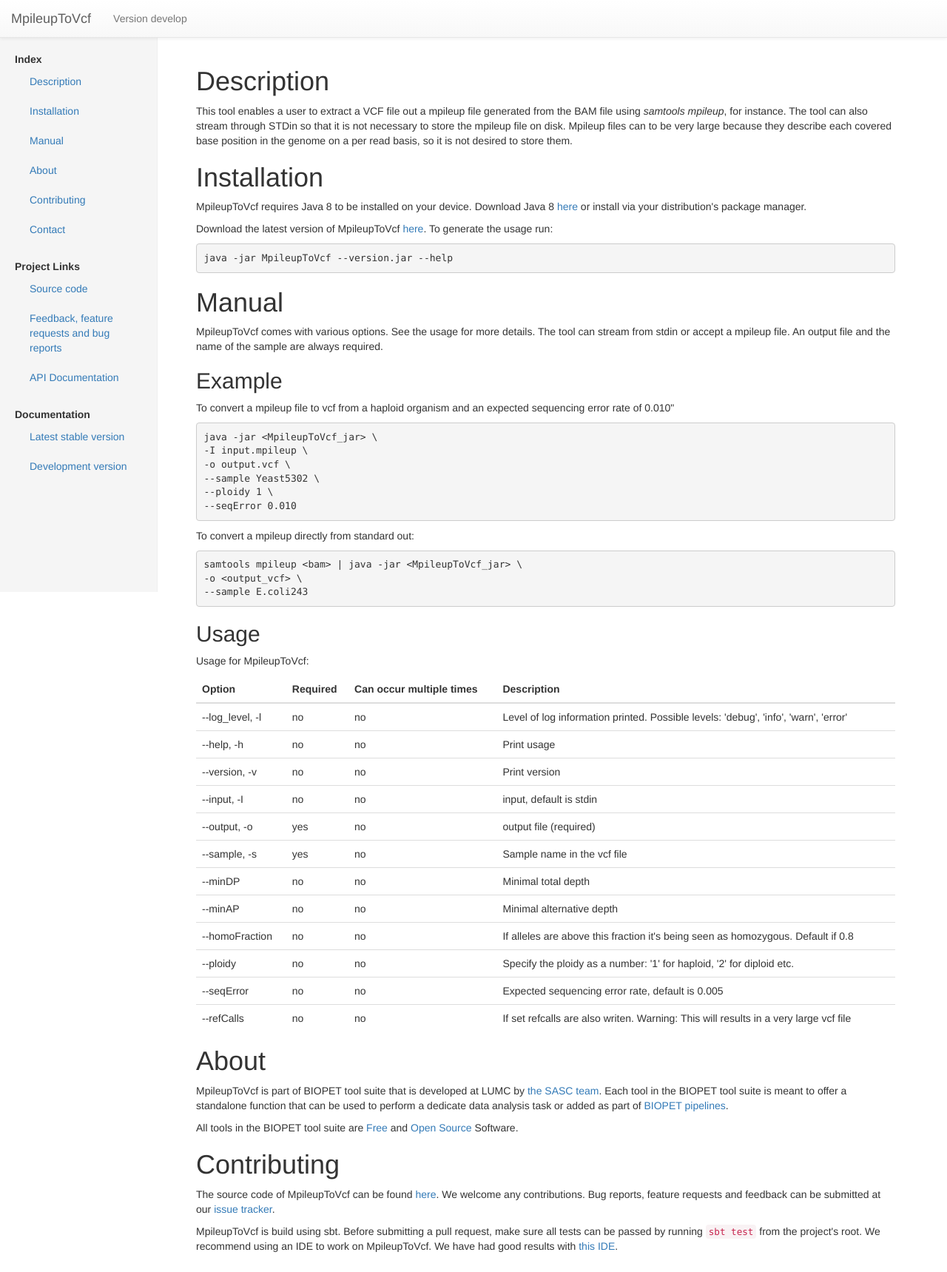
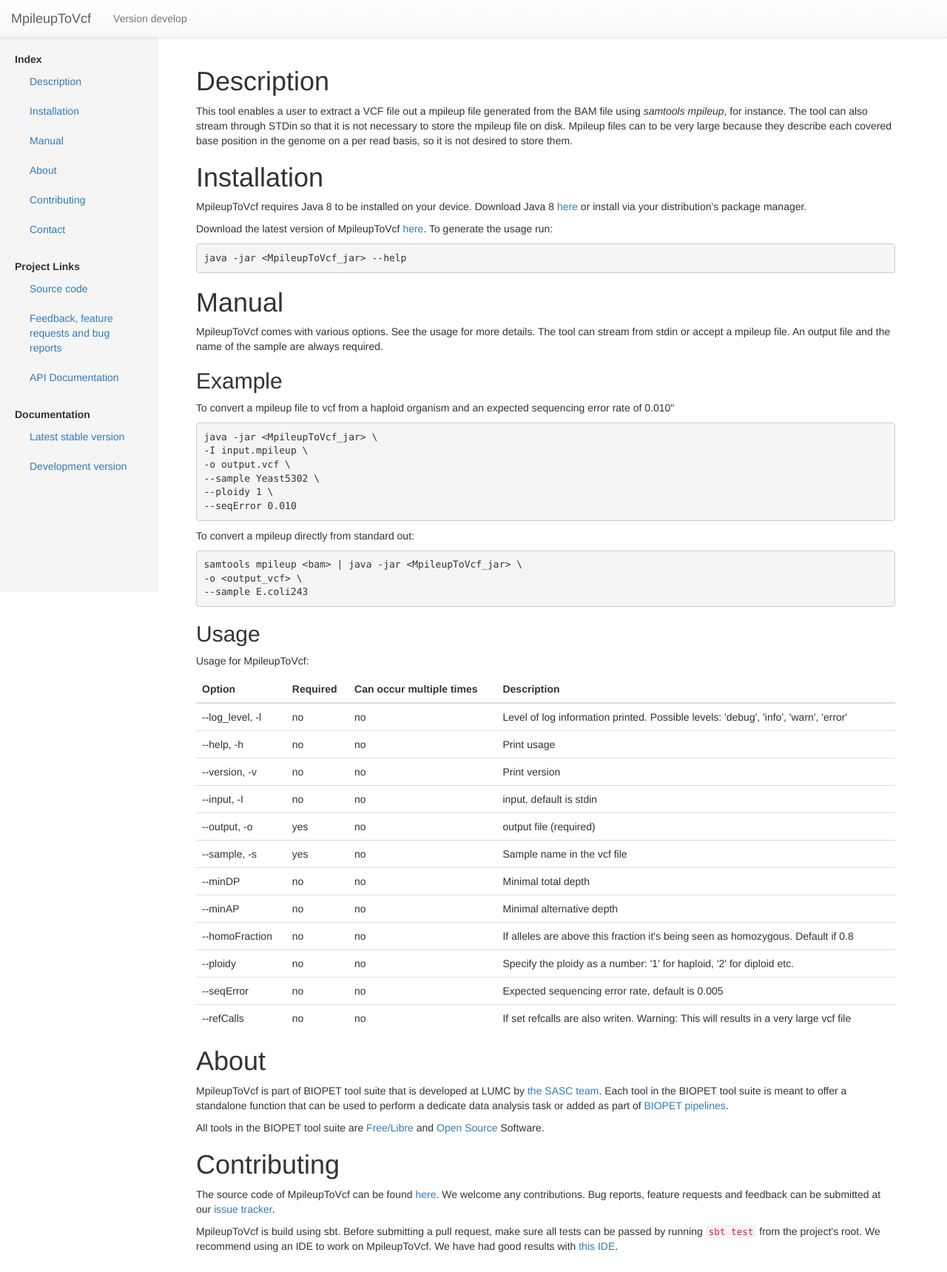
Before and after one commit to biopet/mpileuptovcf, a plain HTML site: page develop/index.html in a window 1280 px wide. Shown: the top 1719 px of the page at 74% size. Drawn offline with nearby package versions, Linux system fonts and the light colour scheme.

Commit message:
updated site

```diff
--- a/develop/index.html
+++ b/develop/index.html
@@ -93,7 +93,7 @@
         or install via your distribution&#39;s package manager.</p>
         <p>Download the latest version of MpileupToVcf <a href="https://github.com/biopet/mpileuptovcf/releases/">here</a>.
         To generate the usage run:</p>
-        <pre><code>java -jar MpileupToVcf --version.jar --help</code></pre>
+        <pre><code>java -jar &lt;MpileupToVcf_jar&gt; --help</code></pre>
 
         <h1 id="manual" class="section">Manual</h1>
         <p>MpileupToVcf comes with various options. See the usage for more details. The tool can stream from stdin or accept
@@ -203,7 +203,7 @@
         <p>MpileupToVcf is part of BIOPET tool suite that is developed at LUMC by <a href="http://sasc.lumc.nl/">the SASC team</a>.
         Each tool in the BIOPET tool suite is meant to offer a standalone function that can be used to perform a
         dedicate data analysis task or added as part of <a href="http://biopet-docs.readthedocs.io/en/latest/">BIOPET pipelines</a>.</p>
-        <p>All tools in the BIOPET tool suite are <a href="https://www.gnu.org/philosophy/free-sw.html">Free</a> and
+        <p>All tools in the BIOPET tool suite are <a href="https://www.gnu.org/philosophy/free-sw.html">Free/Libre</a> and
         <a href="https://opensource.org/osd">Open Source</a> Software.</p>
 
         <h1 id="contributing" class="section">Contributing</h1>
```
